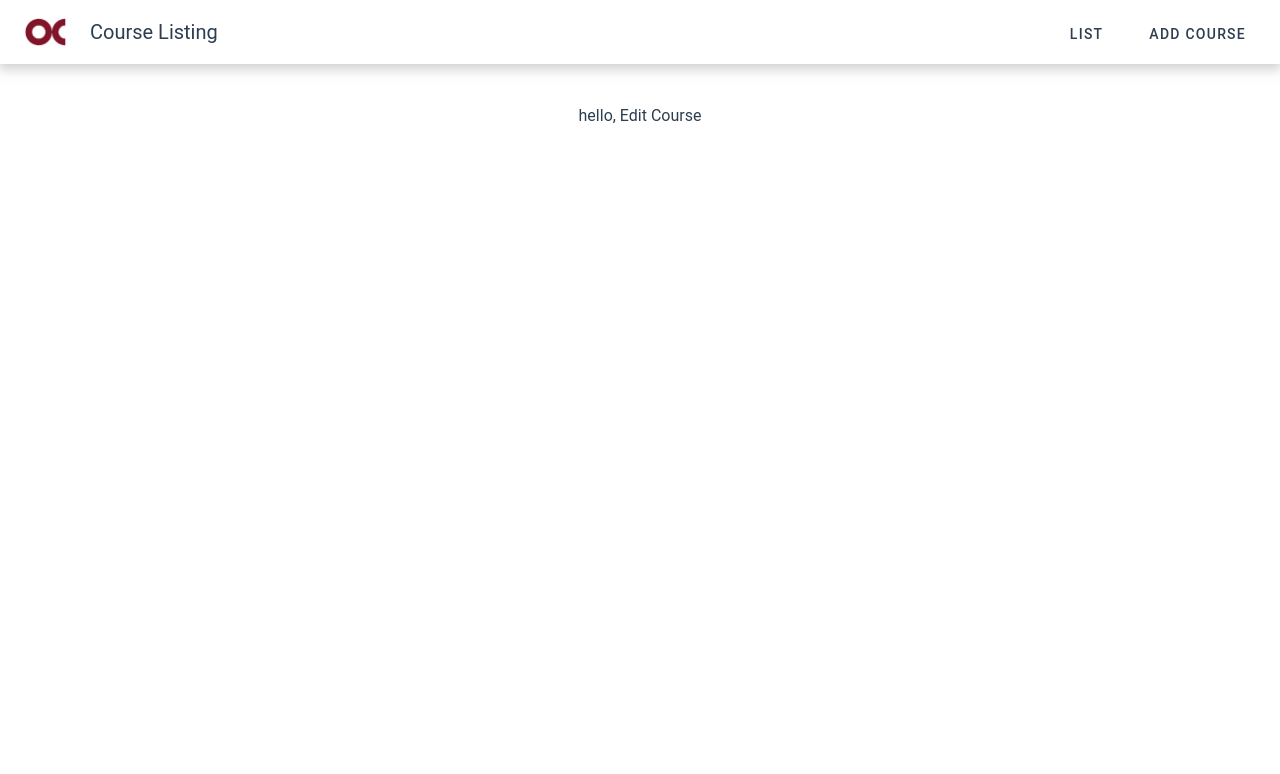
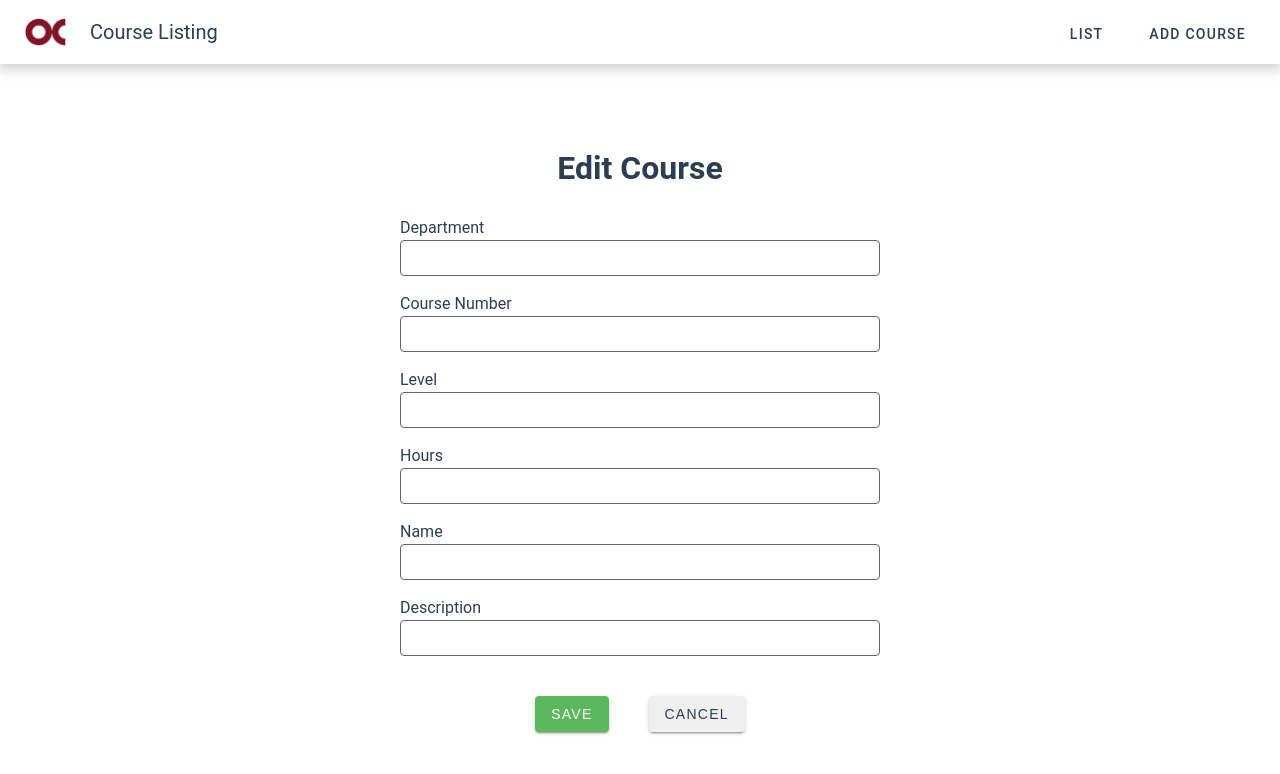
Before and after one commit to JennaStilling/course-listing-t6-frontend, a Vue app: page /edit/1 in a window 1280 px wide. Shown: the top 774 px of the page. Built offline with nearby package versions, Linux system fonts and the light colour scheme; no server answers.

Commit message:
Edit Save Course Functionality

```diff
--- a/src/views/EditCourse.vue
+++ b/src/views/EditCourse.vue
@@ -1,10 +1,100 @@
 <script setup>
 import CourseServices from "../services/CourseServices.js";
-import { ref } from "vue";
+import { ref, onMounted } from "vue";
+import { useRouter } from "vue-router";
+
+const router = useRouter();
+const message = ref("");
+
+const props = defineProps({
+  id: {
+    required: true,
+  },
+});
+
+const course = ref({});
+const errors = ref({});
+
+onMounted(() => {
+  CourseServices.getCourse(props.id)
+    .then((response) => {
+      course.value = response.data;
+      message.value = "Edit data and click save";
+    })
+    .catch((error) => {
+      course.value = "Error: " + error.code + ":" + error.message;
+      console.log(error);
+    });
+});
+
+function cancel() {
+  router.push({ name: "course" });
+}
+
+function save() {
+  CourseServices.updateCourse(props.id, course.value)
+    .then(() => {
+      router.push({ name: "course" });
+    })
+    .catch((error) => {
+      if (error.response != null && error.response.status == "406") {
+        for (let obj of error.response.data) {
+          if (obj.attributeName === undefined) {
+            obj.attributeName = "idNumber";
+          }
+          errors.value[obj.attributeName] = obj.message;
+        }
+      } else {
+        message.value = "Error: " + error.code + ":" + error.message;
+        console.log(error);
+        console.log(error);
+      }
+    });
+}
 </script>
 
 <template>
-    <div>
-        hello, Edit Course
+    <div id="body">
+      <h1>Edit Course</h1>
+      <h2>{{ message }}</h2>
+      <br />
+      <div class="form">
+        <div class="form-group">
+          <label for="department">Department</label>
+          <input v-model="course.department" type="text" id="department" />
+        </div>
+
+        <div class="form-group">
+          <label for="courseNumber">Course Number</label>
+          <input v-model="course.courseNumber" type="text" id="courseNumber" />
+        </div>
+
+        <div class="form-group">
+          <label for="level">Level</label>
+          <input v-model="course.level" type="text" id="level" />
+        </div>
+
+        <div class="form-group">
+          <label for="hours">Hours</label>
+          <input v-model="course.hours" type="text" id="hours" />
+        </div>
+
+        <div class="form-group">
+          <label for="name">Name</label>
+          <input v-model="course.name" type="text" id="name" />
+        </div>
+
+        <div class="form-group">
+          <label for="description">Description</label>
+          <input v-model="course.description" type="text" id="description" />
+        </div>
+      </div>
+
+      <br />
+
+      <button class="success" name="editCourse" v-on:click.prevent="save()">
+        Save
+      </button>
+      <button name="cancel" v-on:click.prevent="cancel()">Cancel</button>
     </div>
-</template>
+  </template>
```
